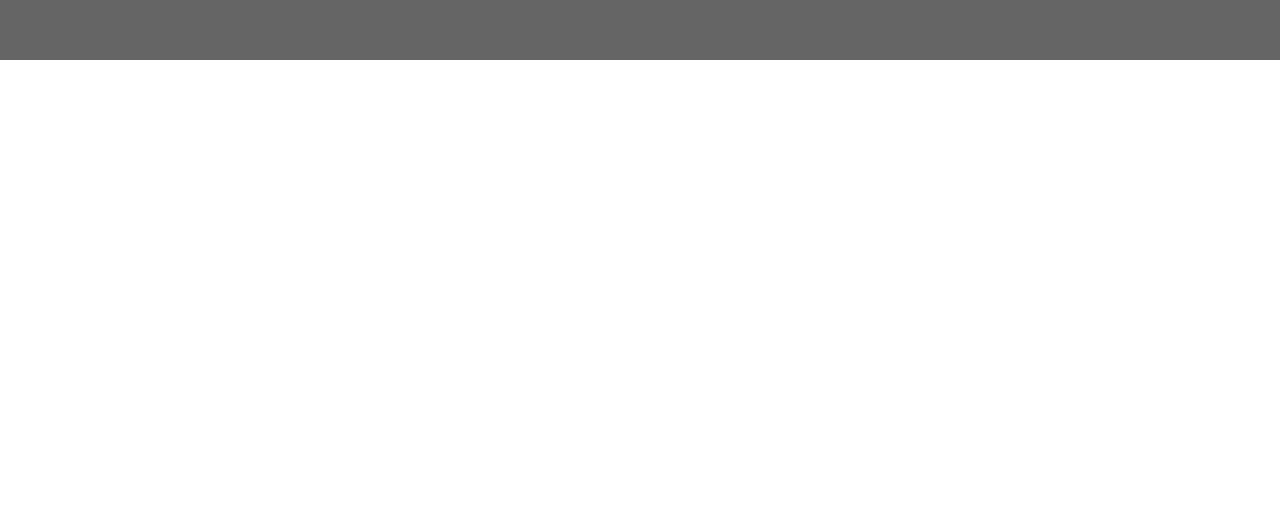
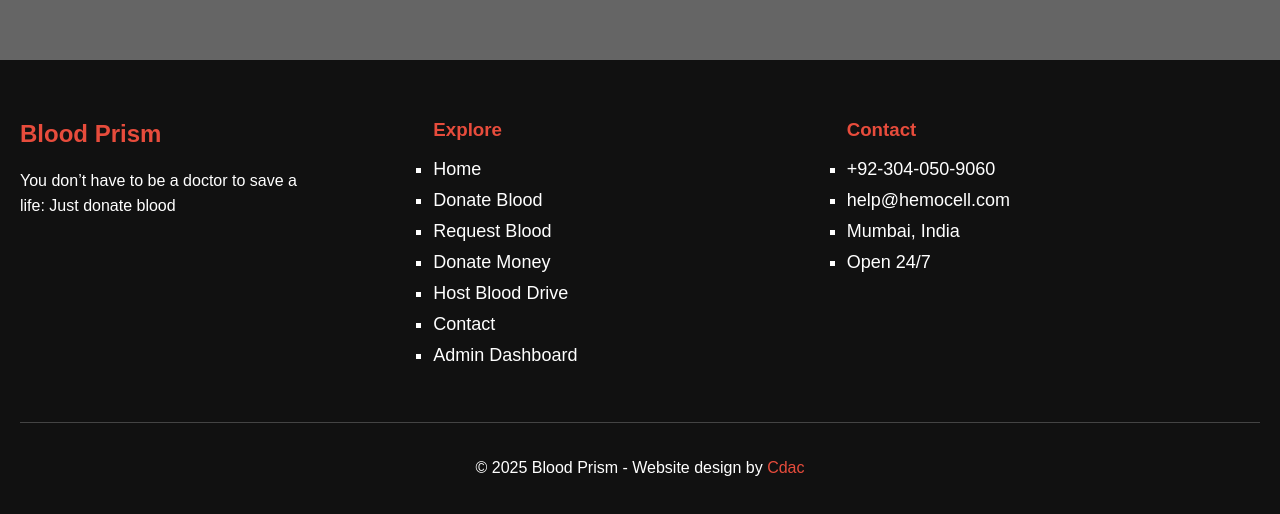
Before and after one commit to vaibhe/Blood-Bank-Management-System, a React (Create React App) app in the folder frontend/my-app/: page / in a window 1280 px wide. Shown: the part 740-1254 px from the top of the page. Before the commit the page ends 800 px from the top, so only its background shows below. Built offline with nearby package versions, Linux system fonts and the light colour scheme.

Commit message:
added footer and form

```diff
--- a/frontend/my-app/package.json
+++ b/frontend/my-app/package.json
@@ -8,6 +8,7 @@
     "react": "^19.0.0",
     "react-dom": "^19.0.0",
     "react-icons": "^5.4.0",
+    "react-responsive-carousel": "^3.2.23",
     "react-router-dom": "^7.1.3",
     "react-scripts": "5.0.1"
   },
--- a/frontend/my-app/src/App.js
+++ b/frontend/my-app/src/App.js
@@ -7,6 +7,7 @@ import { BrowserRouter as Router, Routes, Route, Navigate } from "react-router-d
 import Patients from './components/Patients';
 import AdminDashboard from './components/AdminDashBoard';
 import Home from './components/Home';
+import DonateBloodForm from "./components/DonateBloodForm"
 
 
 
@@ -21,6 +22,12 @@ function App() {
       <Route
        path="/"
         element={<Home />} />
+
+        <Route
+          path="/donorregistration"
+          element={
+          <DonateBloodForm></DonateBloodForm>
+          } />
 
 
 
--- /dev/null
+++ b/frontend/my-app/src/CSS/form.css
@@ -0,0 +1,51 @@
+/* Form Section */
+.form-container {
+    max-width: 500px;
+
+    padding: 20px;
+    border-radius: 10px;
+    box-shadow: 0 4px 10px rgba(0, 0, 0, 0.1);
+    margin: 50px auto;
+  }
+
+  .form-container h2 {
+    text-align: center;
+    color: #923737;
+    margin-bottom: 20px;
+  }
+
+  .form-group {
+    margin-bottom: 15px;
+  }
+
+  .form-group label {
+    display: block;
+    font-weight: bold;
+    margin-bottom: 5px;
+    color: #444;
+  }
+
+  .form-group input,
+  .form-group select,
+  .form-group textarea {
+    width: 100%;
+    padding: 10px;
+    border: 1px solid #ccc;
+    border-radius: 5px;
+    font-size: 16px;
+  }
+
+  .submit-btn {
+    width: 100%;
+    background-color: #923737;
+    color: white;
+    padding: 10px;
+    border: none;
+    border-radius: 5px;
+    font-size: 18px;
+    cursor: pointer;
+  }
+
+  .submit-btn:hover {
+    background-color: #751f1f;
+  }
--- a/frontend/my-app/src/CSS/homepage.css
+++ b/frontend/my-app/src/CSS/homepage.css
@@ -10,7 +10,8 @@ body, html {
   display: flex;
   justify-content: space-between;
   align-items: center;
-    padding: 1rem 2rem;
+  padding: 1rem;
+  padding-right: 4rem;
   background-color: white;
   box-shadow: 0 2px 4px rgba(0, 0, 0, 0.1);
   position: fixed;
@@ -42,6 +43,7 @@ body, html {
 
 .nav-links a {
   text-decoration: none;
+
   font-size: 1rem;
   color: #333;
   padding: 0.5rem 1rem;
@@ -53,14 +55,12 @@ body, html {
 }
 
 .donate-btn {
-    background-color: #7f1d1d;
+
   color: white;
   border-radius: 5px;
 }
 
-  .donate-btn:hover {
-    background-color: #580b0b;
-  }
+
 
 /* Hero Section Styles */
 .hero {
@@ -113,3 +113,78 @@ body, html {
     font-size: 2rem;
   }
 }
+
+/* Footer */
+
+.footer {
+  background-color: #111;
+  color: #fff;
+  padding: 40px 20px;
+}
+
+.footer-container {
+  display: flex;
+  justify-content: space-between;
+  flex-wrap: wrap;
+}
+
+.footer-brand {
+  flex: 1;
+  margin-bottom: 20px;
+}
+
+.footer-brand h2 {
+  color: #e74c3c;
+}
+
+.footer-brand p {
+  max-width: 300px;
+  line-height: 1.6;
+}
+
+.footer-links,
+.footer-contact {
+  flex: 1;
+  margin-bottom: 20px;
+}
+
+.footer-links h3,
+.footer-contact h3 {
+  color: #e74c3c;
+}
+
+.footer-links ul,
+.footer-contact ul {
+  list-style: none;
+  padding: 0;
+}
+
+.footer-links ul li,
+.footer-contact ul li {
+  margin-bottom: 10px;
+}
+
+.footer-links ul li a {
+  color: #fff;
+  text-decoration: none;
+}
+
+.footer-links ul li a:hover {
+  text-decoration: underline;
+}
+
+.footer-bottom {
+  text-align: center;
+  border-top: 1px solid #444;
+  padding-top: 20px;
+  margin-top: 20px;
+}
+
+.footer-bottom a {
+  color: #e74c3c;
+  text-decoration: none;
+}
+
+.footer-bottom a:hover {
+  text-decoration: underline;
+}
--- /dev/null
+++ b/frontend/my-app/src/components/DonateBloodForm.jsx
@@ -0,0 +1,47 @@
+import React from "react";
+import "../CSS/form.css"; // Make sure this path matches your CSS file
+
+const DonateBloodForm = () => {
+  return (
+    <div className="form-container">
+      <h2>Register for Blood Donation</h2>
+      <form>
+        <div className="form-group">
+          <label>Name</label>
+          <input type="text" placeholder="Enter your name" required />
+        </div>
+
+        <div className="form-group">
+          <label>Email</label>
+          <input type="email" placeholder="Enter your email" required />
+        </div>
+
+        <div className="form-group">
+          <label>Blood Type</label>
+          <select required>
+            <option value="">Select Blood Type</option>
+            <option value="A+">A+</option>
+            <option value="A-">A-</option>
+            <option value="B+">B+</option>
+            <option value="B-">B-</option>
+            <option value="O+">O+</option>
+            <option value="O-">O-</option>
+            <option value="AB+">AB+</option>
+            <option value="AB-">AB-</option>
+          </select>
+        </div>
+
+        <div className="form-group">
+          <label>Message</label>
+          <textarea rows="3" placeholder="Additional information"></textarea>
+        </div>
+
+        <button type="submit" className="submit-btn">
+          Submit
+        </button>
+      </form>
+    </div>
+  );
+};
+
+export default DonateBloodForm;
--- a/frontend/my-app/src/components/Home.jsx
+++ b/frontend/my-app/src/components/Home.jsx
@@ -1,6 +1,6 @@
 import React from "react";
 import { Link } from "react-router-dom";
-import "../CSS/homepage.css" // Import the CSS file
+import "../CSS/homepage.css"; // Import the CSS file
 
 const HomePage = () => {
   return (
@@ -15,13 +15,13 @@ const HomePage = () => {
           <span className="logo-text">Blood Prism</span>
         </div>
         <nav className="nav-links">
-        <Link to="/adminlogin">Admin Login</Link>
-          <Link to="/">Home</Link>
+        <Link className="donate-btn" to="/donorregistration">
+            Donate Blood
+          </Link>
+          <Link to="/adminlogin">Admin Login</Link>
+          <Link to="/">Patient Login</Link>
           <Link to="/host-blood-drive">Host Blood Drive</Link>
 
-          <Link className="donate-btn" to="/donate-blood">
-            Donate Blood
-          </Link>
         </nav>
       </header>
 
@@ -33,6 +33,40 @@ const HomePage = () => {
           <h1>Your Blood Can Make A Difference</h1>
         </div>
       </section>
+
+      {/* Footer Section */}
+      <footer className="footer">
+        <div className="footer-container">
+          <div className="footer-brand">
+            <h2>Blood Prism</h2>
+            <p>You don’t have to be a doctor to save a life: Just donate blood</p>
+          </div>
+          <div className="footer-links">
+            <h3>Explore</h3>
+            <ul>
+              <li><Link to="/">Home</Link></li>
+              <li><Link to="/donorregistration">Donate Blood</Link></li>
+              <li><Link to="/request-blood">Request Blood</Link></li>
+              <li><Link to="/donate-money">Donate Money</Link></li>
+              <li><Link to="/host-blood-drive">Host Blood Drive</Link></li>
+              <li><Link to="/contact">Contact</Link></li>
+              <li><Link to="/adminlogin">Admin Dashboard</Link></li>
+            </ul>
+          </div>
+          <div className="footer-contact">
+            <h3>Contact</h3>
+            <ul>
+              <li>+92-304-050-9060</li>
+              <li>help@hemocell.com</li>
+              <li>Mumbai, India</li>
+              <li>Open 24/7</li>
+            </ul>
+          </div>
+        </div>
+        <div className="footer-bottom">
+          <p>© 2025 Blood Prism - Website design by <a href="#">Cdac</a></p>
+        </div>
+      </footer>
     </div>
   );
 };
```
Also changed, not shown: 1 other file (tests, documents, lock files or other folders). Lines whose indentation alone changed are shown as unchanged.
